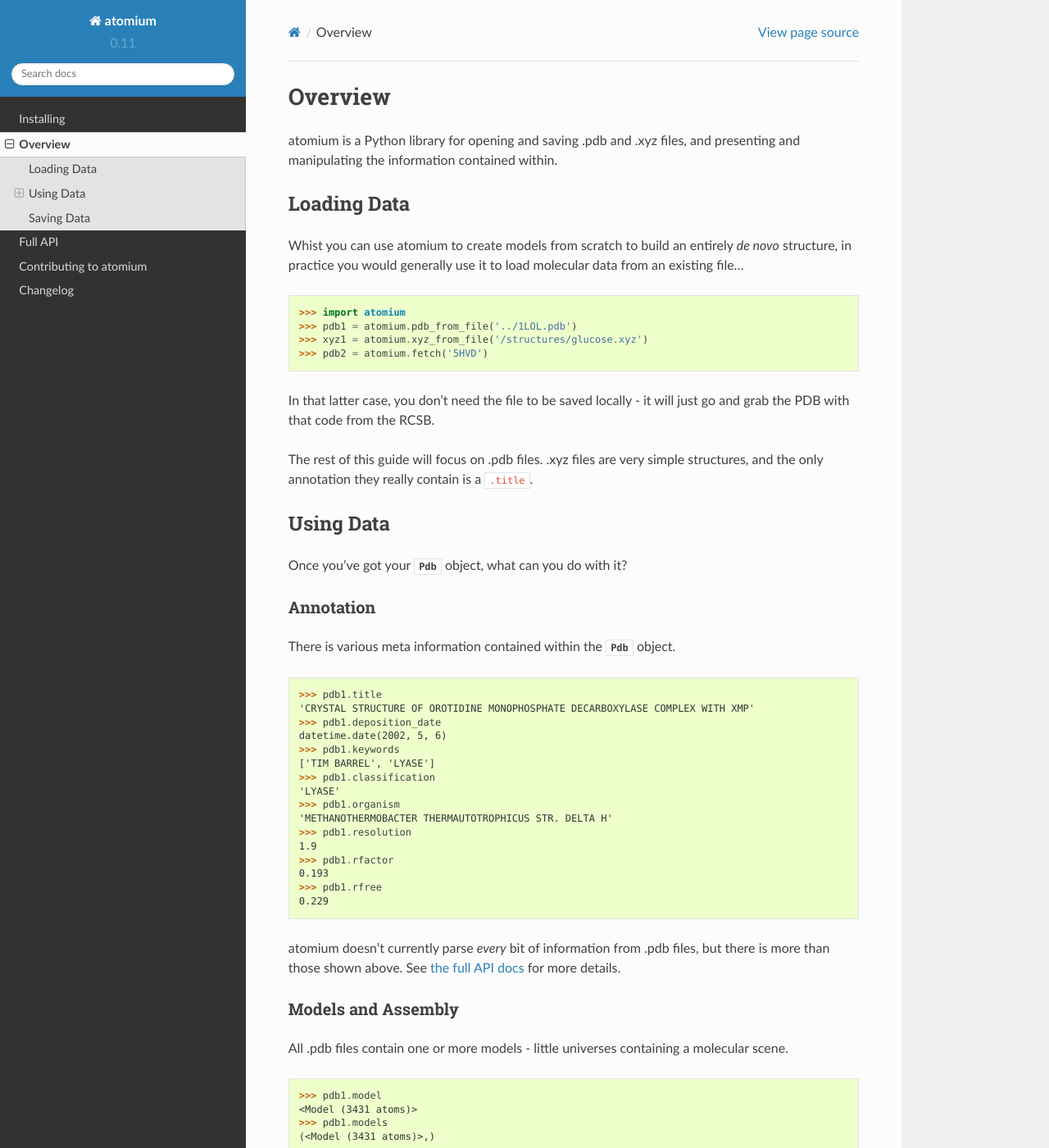
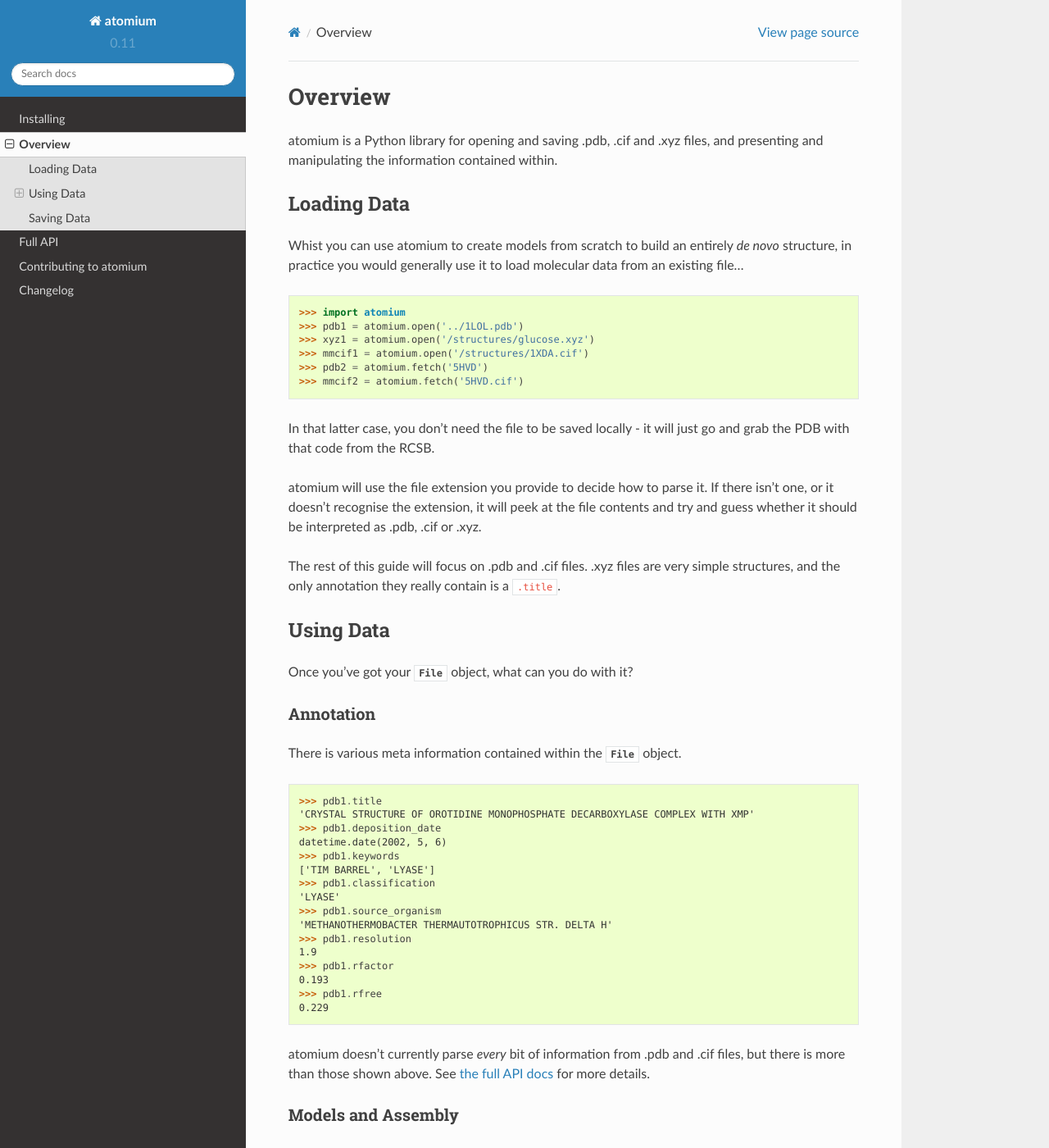
Before and after one commit to samirelanduk/atomium, a Sphinx documentation site: the page built from docs/source/overview.rst, in a window 1280 px wide and 1400 px high. Shown: the whole window at 82% size. Built offline with Sphinx 7.4.7 and the Read the Docs theme 2.0.0, drawn with Linux system fonts in a browser that asks for light colours; some of the changed text lies outside the part shown.

Commit message:
0.11 overview docs

```diff
--- a/docs/source/installing.rst
+++ b/docs/source/installing.rst
@@ -9,7 +9,7 @@
 ``$ pip3 install atomium``
 
 atomium is written for Python 3, and does not support Python 2. It currently
-requires Python 3.5 and above.
+requires Python 3.5 or above.
 
 If you get permission errors, try using ``sudo``:
 
--- a/docs/source/overview.rst
+++ b/docs/source/overview.rst
@@ -1,8 +1,8 @@
 Overview
 --------
 
-atomium is a Python library for opening and saving .pdb and .xyz files, and
-presenting and manipulating the information contained within.
+atomium is a Python library for opening and saving .pdb, .cif and .xyz files,
+and presenting and manipulating the information contained within.
 
 Loading Data
 ~~~~~~~~~~~~
@@ -12,25 +12,32 @@
 data from an existing file...
 
 	>>> import atomium
-	>>> pdb1 = atomium.pdb_from_file('../1LOL.pdb')
-	>>> xyz1 = atomium.xyz_from_file('/structures/glucose.xyz')
+	>>> pdb1 = atomium.open('../1LOL.pdb')
+	>>> xyz1 = atomium.open('/structures/glucose.xyz')
+	>>> mmcif1 = atomium.open('/structures/1XDA.cif')
 	>>> pdb2 = atomium.fetch('5HVD')
+	>>> mmcif2 = atomium.fetch('5HVD.cif')
 
 In that latter case, you don't need the file to be saved locally - it will just
 go and grab the PDB with that code from the RCSB.
 
-The rest of this guide will focus on .pdb files. .xyz files are very simple
-structures, and the only annotation they really contain is a ``.title``.
+atomium will use the file extension you provide to decide how to parse it. If
+there isn't one, or it doesn't recognise the extension, it will peek at the
+file contents and try and guess whether it should be interpreted as .pdb, .cif
+or .xyz.
+
+The rest of this guide will focus on .pdb and .cif files. .xyz files are very
+simple structures, and the only annotation they really contain is a ``.title``.
 
 Using Data
 ~~~~~~~~~~
 
-Once you've got your :py:class:`.Pdb` object, what can you do with it?
+Once you've got your :py:class:`.File` object, what can you do with it?
 
 Annotation
 ##########
 
-There is various meta information contained within the :py:class:`.Pdb` object.
+There is various meta information contained within the :py:class:`.File` object.
 
     >>> pdb1.title
     'CRYSTAL STRUCTURE OF OROTIDINE MONOPHOSPHATE DECARBOXYLASE COMPLEX WITH XMP'
@@ -40,7 +47,7 @@
     ['TIM BARREL', 'LYASE']
     >>> pdb1.classification
     'LYASE'
-    >>> pdb1.organism
+    >>> pdb1.source_organism
     'METHANOTHERMOBACTER THERMAUTOTROPHICUS STR. DELTA H'
     >>> pdb1.resolution
     1.9
@@ -49,9 +56,9 @@
     >>> pdb1.rfree
     0.229
 
-atomium doesn't currently parse *every* bit of information from .pdb files, but
-there is more than those shown above. See `the full API docs <api/pdb.html>`_
-for more details.
+atomium doesn't currently parse *every* bit of information from .pdb and .cif
+files, but there is more than those shown above. See
+`the full API docs <api/pdb.html>`_ for more details.
 
 Models and Assembly
 ###################
@@ -75,7 +82,7 @@
 
 Most .pdb files contain one or more biological assemblies - instructions for how
 to create a more realistic structure from the chains present, which in atomium
-are accessed using :py:attr:`~.Pdb.biomolecules`.
+are accessed using :py:attr:`~.File.biomolecules`.
 
 In practice, what you need to know is that you can create a new model - not the
 one already there containing the asymmetric unit - as follows...
@@ -271,17 +278,20 @@
 
 A model can be saved to file using:
 
-  >>> model.save("new.xyz", description="Modifed glucose")
+  >>> model.save("new.xyz")
   >>> model.save("new.pdb")
 
 Any structure can be saved in this way, so you can save chains or molecules to
 their own seperate files if you so wish.
 
+(Currently atomium doesn't support .cif saving, but that is planned for a future
+release.)
+
   >>> model.chain("A").save("chainA.pdb")
   >>> model.chain("B").save("chainB.pdb")
   >>> model.ligand(name="XMP").save("ligand.xyz")
 
-The :py:class:`.Pdb` or :py:class:`.Xyz` object itself can also be saved:
+The :py:class:`.File` object itself can also be saved:
 
   >>> pdb.title = "Modified PDB"
   >>> pdb.save("new.pdb")
```
